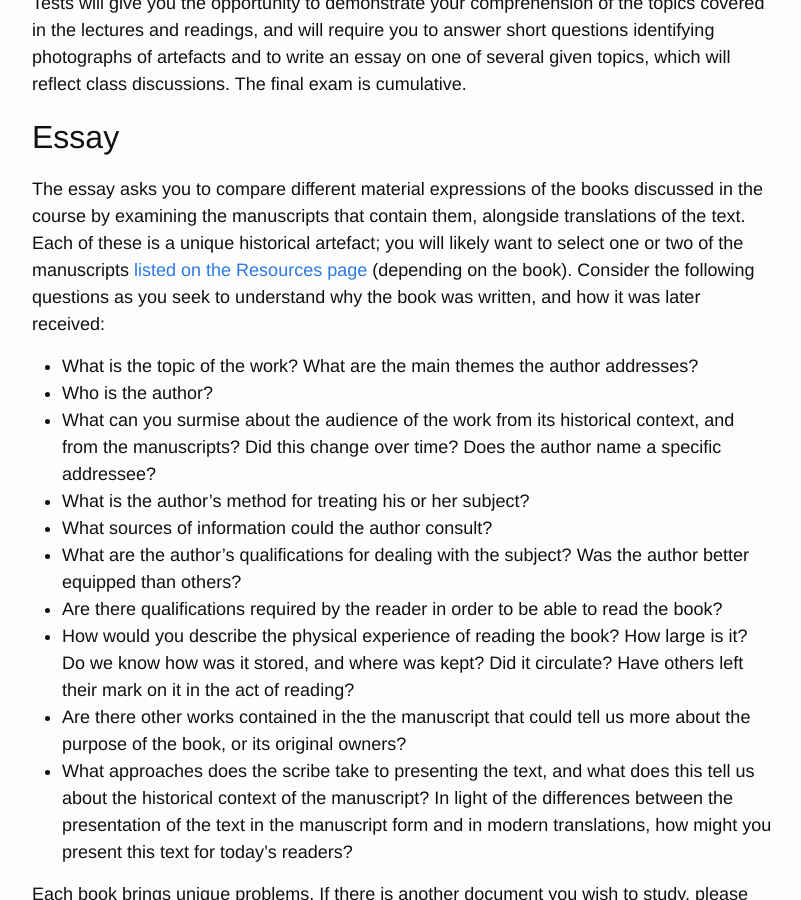
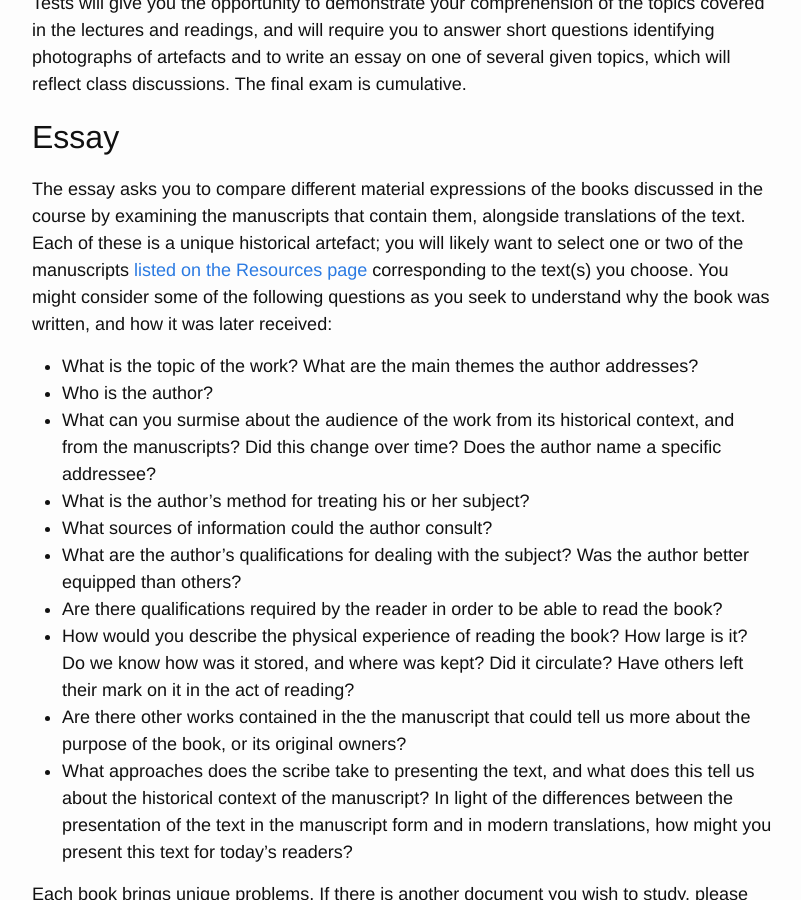
Before and after one commit to adunning/medieval-education-technology, a Jekyll site: the page built from assignments.md, in a window 1280 px wide and 900 px high, scrolled down 863 px. Shown: the whole window, without its empty margins (238-1039 px from the left). Built offline with Jekyll 4.4.1, drawn with Linux system fonts in a browser that asks for light colours.

```diff
--- a/assignments.md
+++ b/assignments.md
@@ -28,7 +28,7 @@ Tests will give you the opportunity to demonstrate your comprehension of the top
 
 ## Essay
 
-The essay asks you to compare different material expressions of the books discussed in the course by examining the manuscripts that contain them, alongside translations of the text. Each of these is a unique historical artefact; you will likely want to select one or two of the manuscripts [listed on the Resources page](../resources/) (depending on the book). Consider the following questions as you seek to understand why the book was written, and how it was later received:
+The essay asks you to compare different material expressions of the books discussed in the course by examining the manuscripts that contain them, alongside translations of the text. Each of these is a unique historical artefact; you will likely want to select one or two of the manuscripts [listed on the Resources page](../resources/) corresponding to the text(s) you choose. You might consider some of the following questions as you seek to understand why the book was written, and how it was later received:
 
 - What is the topic of the work? What are the main themes the author addresses?
 - Who is the author?
```
Also changed, not shown: resources.md (+4 -3 lines).
